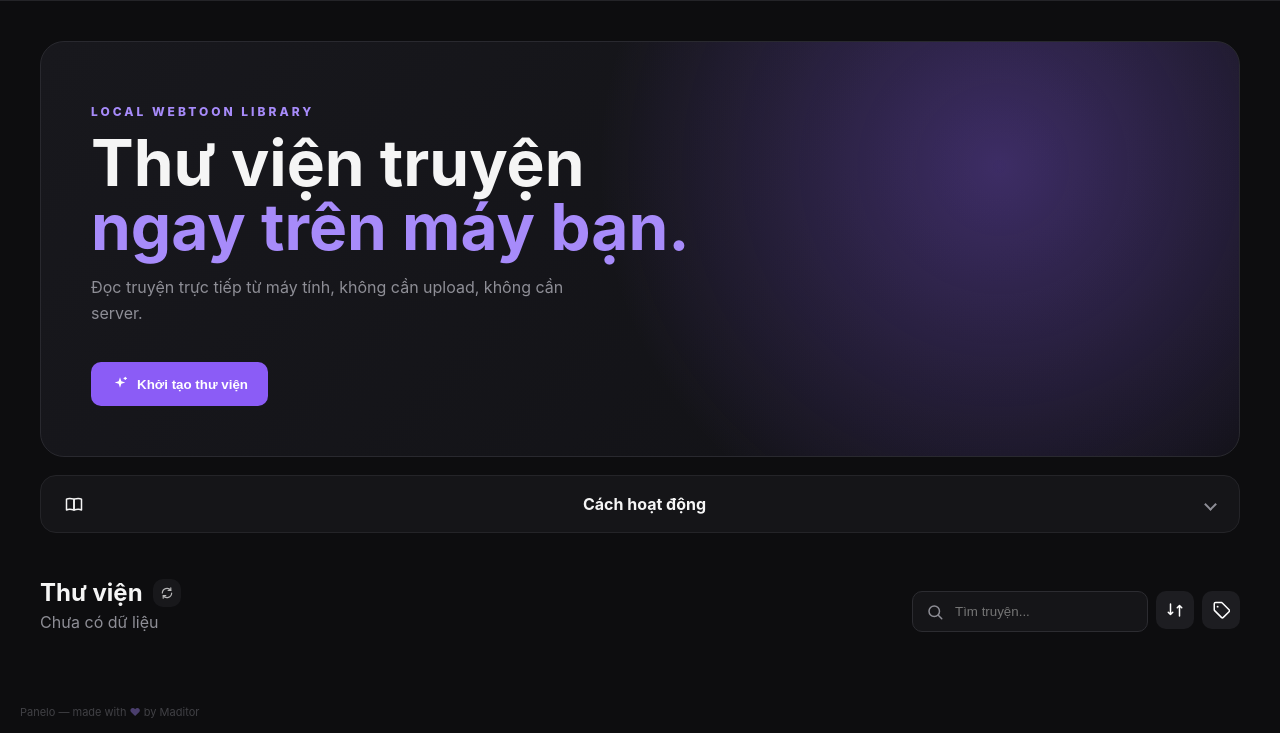
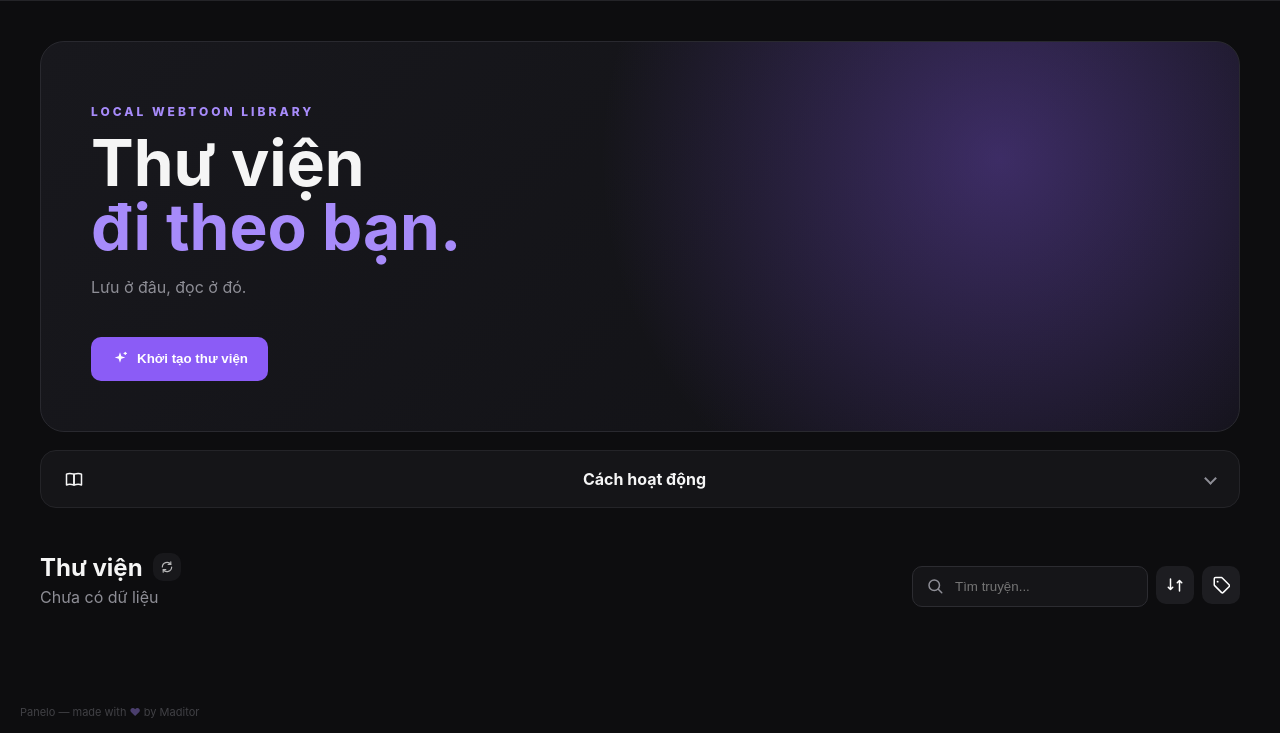
Before and after one commit to Maditor/Panelo-web, a plain HTML site: page index.html in a window 1280 px wide. Shown: the part 67-800 px from the top of the page. Drawn offline with Linux system fonts and the light colour scheme.

Commit message:
Add files via upload

```diff
--- a/app.js
+++ b/app.js
@@ -69,7 +69,7 @@ function applyViewMode() {
     if (desc) {
         desc.textContent = mode === "mobile"
             ? "Trên điện thoại, cách đọc mượt nhất là kết nối thư viện qua Google Drive."
-            : "Đọc truyện trực tiếp từ máy tính, không cần upload, không cần server.";
+            : "Lưu ở đâu, đọc ở đó.";
     }
 
     if (dataFolder) {
--- a/index.html
+++ b/index.html
@@ -3,7 +3,7 @@
 <head>
     <meta charset="UTF-8">
     <meta name="viewport" content="width=device-width, initial-scale=1.0">
-    <meta name="description" content="Panelo — đọc webtoon offline ngay trên máy bạn, không cần upload, không cần server.">
+    <meta name="description" content="Panelo — thư viện đọc webtoon đi theo bạn. Lưu ở đâu, đọc ở đó: máy tính, điện thoại hay Google Drive.">
     <link rel="icon" type="image/svg+xml" href="favicon.svg">
     <title>Panelo</title>
     <link rel="stylesheet" href="style.css">
@@ -289,10 +289,9 @@
             <div class="hero">
                 <div>
                     <p class="hero-label">LOCAL WEBTOON LIBRARY</p>
-                    <h1>Thư viện truyện<br><span>ngay trên máy bạn.</span></h1>
+                    <h1>Thư viện<br><span>đi theo bạn.</span></h1>
                     <p class="hero-description" id="heroDescription">
-                        Đọc truyện trực tiếp từ máy tính,
-                        không cần upload, không cần server.
+                        Lưu ở đâu, đọc ở đó.
                     </p>
 
 <button class="primary-btn" id="heroInitBtn" onclick="initializeLibrary()">
```
